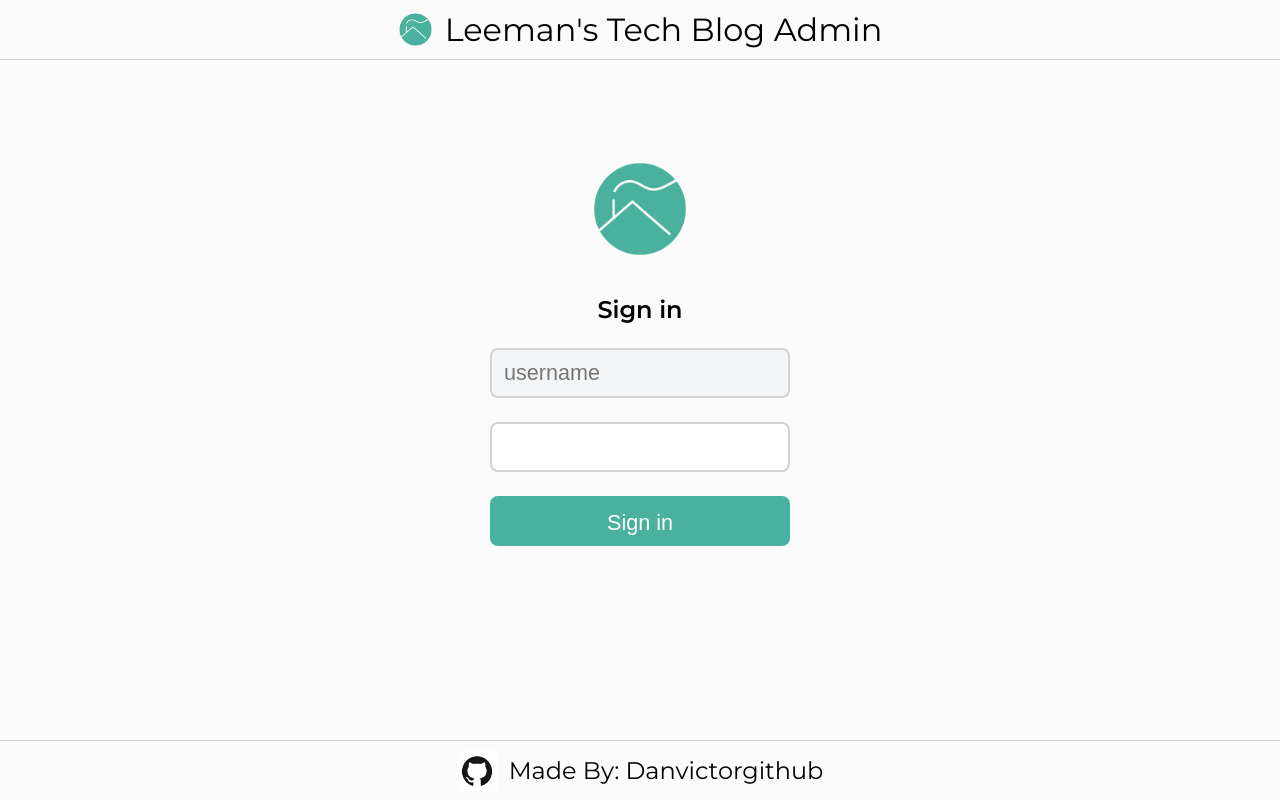
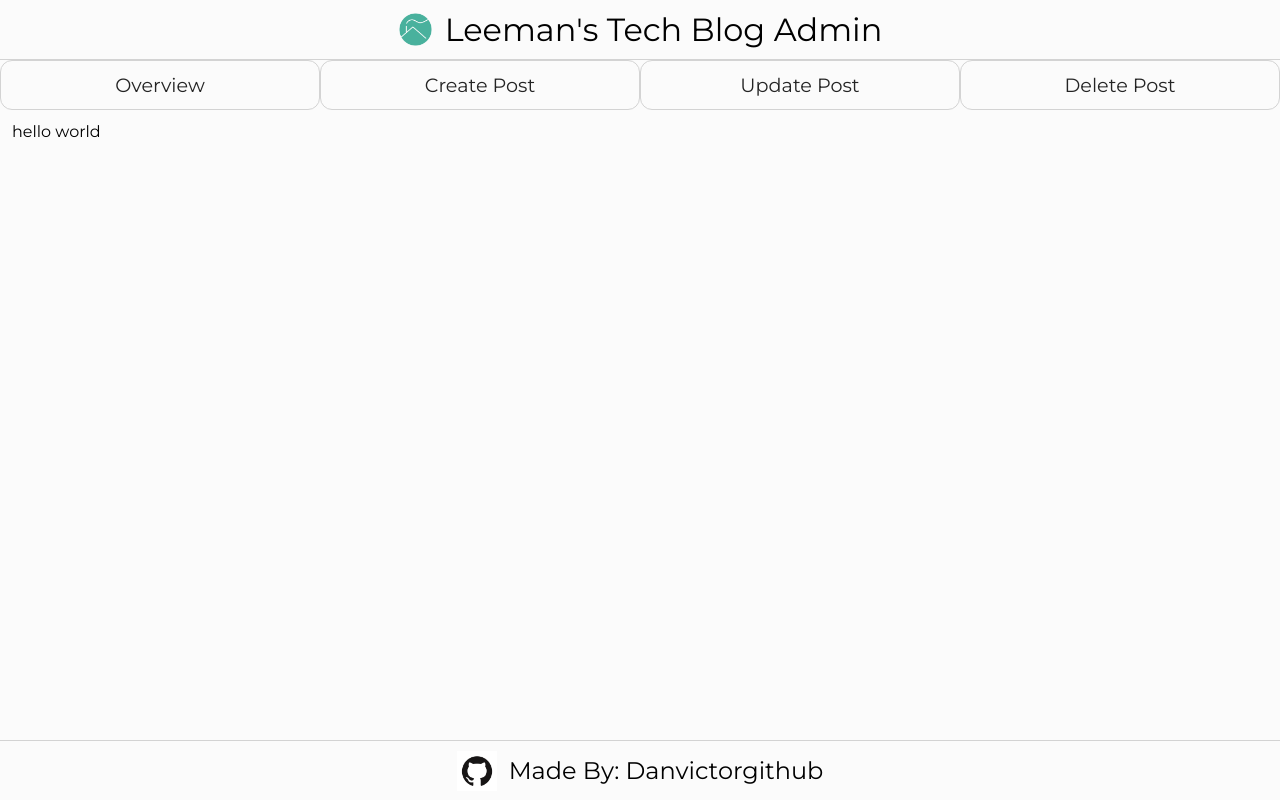
Before and after one commit to Danvictorgithub/blog-api, a React (Create React App) app: page /dashboard in a window 1280 px wide. Before the commit this address led to /. Built offline with nearby package versions, Linux system fonts and the light colour scheme; the HTML template or start-up script is replaced by a standard one.

Commit message:
modified dashboard:added TinyMCE

```diff
--- a/package.json
+++ b/package.json
@@ -6,6 +6,7 @@
     "@testing-library/jest-dom": "^5.16.5",
     "@testing-library/react": "^13.3.0",
     "@testing-library/user-event": "^13.5.0",
+    "@tinymce/tinymce-react": "^4.3.0",
     "react": "^18.2.0",
     "react-dom": "^18.2.0",
     "react-router-dom": "^6.8.1",
--- a/src/App.css
+++ b/src/App.css
@@ -55,6 +55,7 @@ body {
 }
 .container {
     flex: 1 1 0;
+    width:100%;
 }
 .wrapper {
     max-width: 1280px;
@@ -124,8 +125,33 @@ input:focus-within {
     padding:24px 0;
     font-size:1.2mrem;
 }
-
-.adminDashboard
+.AdminDashboard {
+/*    background-color: red;*/
+}
+.adminNav {
+    display:flex;
+    justify-content: space-between;
+    align-items: center;
+}
+.adminNav > * {
+    font-size: 1.2rem;
+    border:1.5px solid lightgray;
+    border-radius: 12px;
+    width: 100%;
+    display:flex;
+    justify-content: center;
+    align-items: center;
+    text-decoration: none;
+    color: #242424;
+    height:50px;
+}
+.adminNav > *:hover {
+    background-color:darkgray;
+}
+.adminContent {
+    padding:12px;
+}
+.AdminDashboard
 @media (max-width: 600px) {
     .header {
         font-size: 0.6rem;
--- a/src/App.js
+++ b/src/App.js
@@ -5,6 +5,8 @@ import Header from "./components/Header";
 import Footer from "./components/Footer";
 import LoginForm from "./components/LoginForm";
 import AdminDashboard from "./components/views/AdminDashboard";
+  import Overview from './components/views/AdminDashboard-Overview.jsx';
+  import CreatePost from './components/views/AdminDashboard-Create_Post.jsx';
 function App() {
   const urlApi = "http://localhost:5454/api/";
   const [isLoggedIn,setIsLoggedIn] = useState(false);
@@ -49,7 +51,11 @@ function App() {
       <Header/>
         <Routes>
           <Route className="container" path="/" element={isLoggedIn ? <Navigate replace to="/dashboard"/>: <LoginForm token={token} urlApi={urlApi} verifyUserToken={verifyUserToken}/>}></Route>
-          <Route className="container" path="/dashboard" element={!isLoggedIn ? <Navigate replace to="/"/>: <AdminDashboard/>}></Route>
+          <Route className="container" path="/dashboard" element={isLoggedIn ? <Navigate replace to="/"/>: <AdminDashboard/>}>
+            <Route index element={<Overview />}></Route>
+            <Route path="overview" element={<Overview />}></Route>
+            <Route path="createPost" element={<CreatePost />}></Route>
+          </Route>
         </Routes>
         <Footer/>
       </BrowserRouter>
--- a/src/components/LoginForm.js
+++ b/src/components/LoginForm.js
@@ -1,4 +1,5 @@
-import React, {useState, useEffect} from "react";
+
+import React, {useState} from "react";
 function LoginForm({token,urlApi,verifyUserToken}) {
 	// login-form initialization
 	const [data,setData] = useState({
--- /dev/null
+++ b/src/components/TinyMCE.jsx
@@ -0,0 +1,77 @@
+import React, { useRef } from 'react';
+import { Editor } from '@tinymce/tinymce-react';
+
+export default function TincyMCE({initContent}) {
+  const editorRef = useRef(null);
+  const log = () => {
+    if (editorRef.current) {
+      console.log(editorRef.current.getContent());
+    }
+  };
+  const content = "<p>Create your Blog post Here!</p>";
+  function handleFilePicker(callback, value, meta) {
+    const input = document.createElement('input');
+    input.setAttribute('type', 'file');
+    input.setAttribute('accept', 'image/*');
+    input.click();
+
+    input.onchange = () => {
+      const file = input.files[0];
+      const reader = new FileReader();
+
+      reader.readAsDataURL(file);
+      reader.onload = () => {
+        const imageData = reader.result;
+        const blob = dataURItoBlob(imageData);
+
+        // Call the callback function with the file blob and any other meta data
+        callback(URL.createObjectURL(blob), { alt: file.name }, {});
+      };
+    };
+  }
+  function dataURItoBlob(dataURI) {
+    const splitDataURI = dataURI.split(',');
+    const byteString =
+      splitDataURI[0].indexOf('base64') >= 0
+        ? atob(splitDataURI[1])
+        : decodeURI(splitDataURI[1]);
+    const mimeString = splitDataURI[0].split(':')[1].split(';')[0];
+    const ia = new Uint8Array(byteString.length);
+
+    for (let i = 0; i < byteString.length; i++) {
+      ia[i] = byteString.charCodeAt(i);
+    }
+    return new Blob([ia], { type: mimeString });
+  }
+  return (
+    <>
+      <Editor
+        apiKey='7hxu0lcdg2vy8mrpu83h4e7s8vtyonpuoms3m62xomrzpybo'
+        onInit={(evt, editor) => editorRef.current = editor}
+        initialValue= {typeof initContent != "undefined" ? initContent: content}
+        init={{
+          height: 500,
+          menubar: false,
+          plugins: [
+            'advlist', 'autolink', 'lists', 'link', 'image', 'charmap', 'preview',
+            'anchor', 'searchreplace', 'visualblocks', 'code', 'fullscreen',
+            'insertdatetime', 'media', 'table', 'code', 'help', 'wordcount','image'
+          ],
+          toolbar: 'undo redo | blocks | ' +
+            'bold italic forecolor | alignleft aligncenter ' +
+            'alignright alignjustify | bullist numlist outdent indent | ' +
+            'removeformat | help | image',
+          content_style: 'body { font-family:Helvetica,Arial,sans-serif; font-size:14px }',
+          //image plugin setup
+          image_list: [
+            { title: 'My image 1', value: 'https://www.example.com/my1.gif' },
+            { title: 'My image 2', value: 'http://www.moxiecode.com/my2.gif' }
+          ],
+          a11y_advanced_options: true,
+          file_picker_callback: handleFilePicker,
+        }}
+      />
+      <button onClick={log}>Log editor content</button>
+    </>
+  );
+}
--- /dev/null
+++ b/src/components/views/AdminDashboard-Create_Post.jsx
@@ -0,0 +1,11 @@
+import React, {useEffect} from 'react';
+import TinyMCE from '../TinyMCE.jsx';
+function CreatePost(props) {
+	return (
+		<>
+		<h1>Create Post</h1>
+		<TinyMCE/>
+		</>
+	);
+}
+export default CreatePost;
--- /dev/null
+++ b/src/components/views/AdminDashboard-Overview.jsx
@@ -0,0 +1,11 @@
+import React from 'react';
+
+function Overview (props) {
+	return (
+		<>
+		hello world
+		</>
+	)
+}
+
+export default Overview;
--- a/src/components/views/AdminDashboard.jsx
+++ b/src/components/views/AdminDashboard.jsx
@@ -1,11 +1,20 @@
 import React from 'react'
+import {Link, Outlet} from 'react-router-dom';
+
 
 function AdminDashboard() {
 
 	return (
 		<div className="AdminDashboard container wrapper">
-			<div className="sideBar"></div>
-			<div className="adminContent"></div>
+			<div className="adminNav">
+				<Link to="overview">Overview</Link>
+				<Link to="createPost">Create Post</Link>
+				<Link to="updatePost">Update Post</Link>
+				<Link to="deletePost">Delete Post</Link>
+			</div>
+			<div className="adminContent">
+				<Outlet />
+			</div>
 		</div>
 	)
 }
```
Also changed, not shown: src/components/Footer.jsx (renamed from src/components/Footer.js), src/components/Header.jsx (renamed from src/components/Header.js), 1 other file (tests, documents, lock files or other folders).
